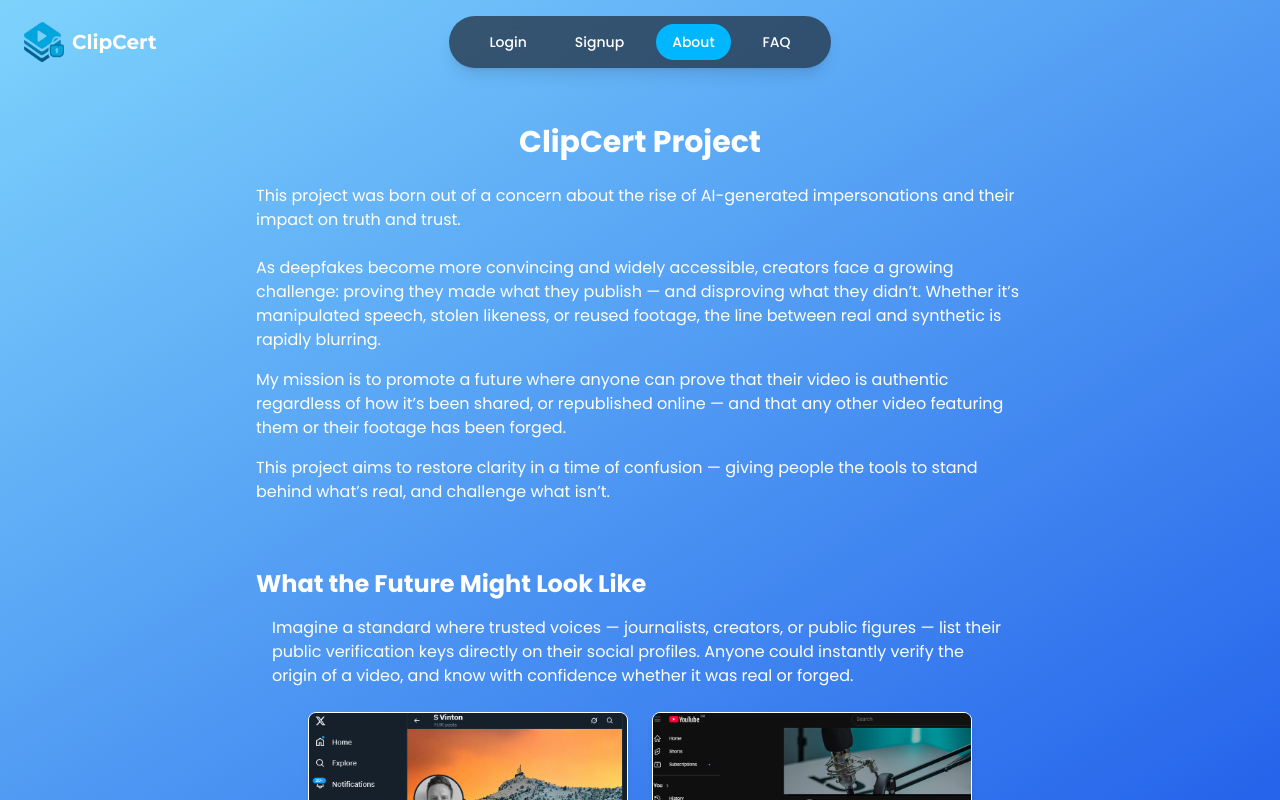
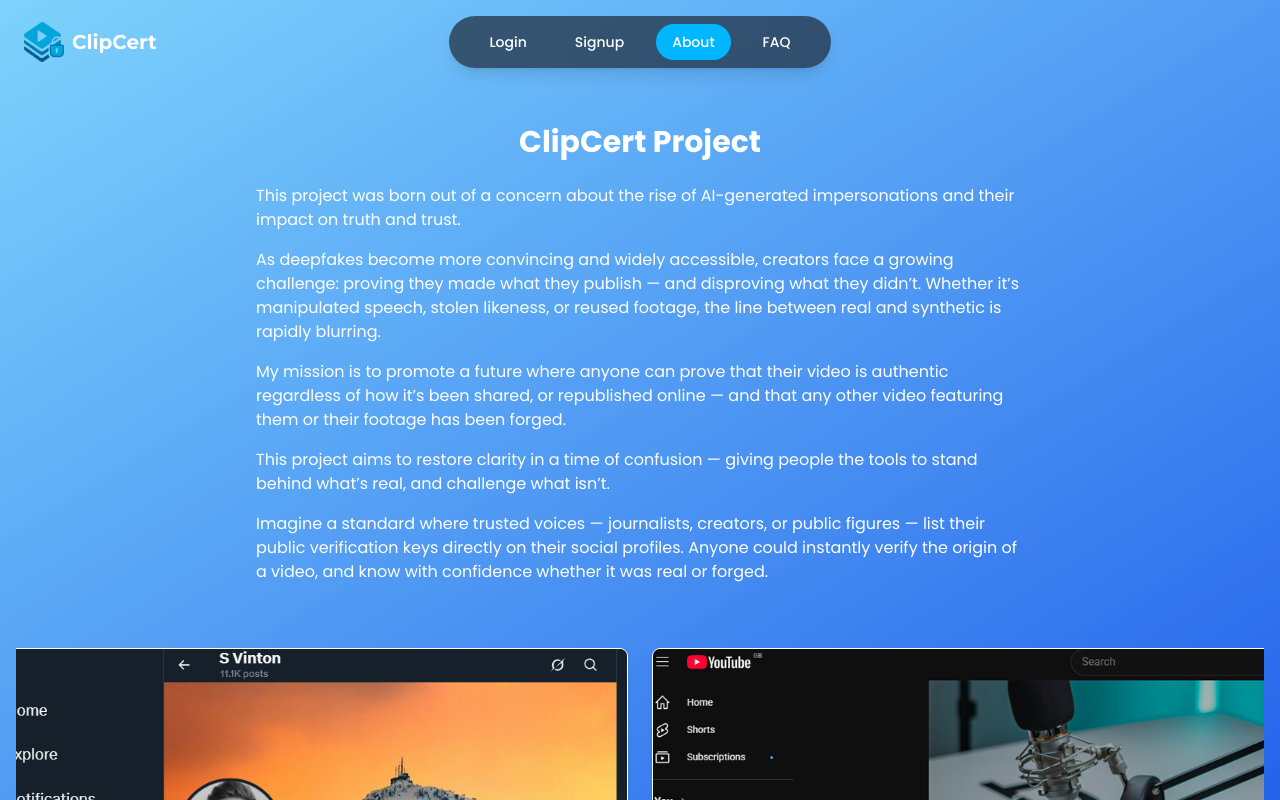
Before and after one commit to Vintr0n/AuthentiClip, a React (Vite) app in the folder frontend/: page /about in a window 1280 px wide. Built offline with nearby package versions, Linux system fonts and the light colour scheme.

Commit message:
About v4.2

```diff
--- a/frontend/src/pages/About.jsx
+++ b/frontend/src/pages/About.jsx
@@ -4,37 +4,48 @@ import youtubeImg from '../assets/youtubeExample.png';
 export default function About() {
   return (
     <div className="flex flex-col items-center min-h-screen overflow-y-auto py-10 px-4">
+
       {/* Text Section */}
       <div className="w-full max-w-3xl text-white mb-16">
         <h1 className="text-3xl font-bold mb-6 text-center">ClipCert Project</h1>
-        <p className="mb-6 text-white">
+
+        <p className="mb-4 text-white">
           This project was born out of a concern about the rise of AI-generated impersonations and their impact on truth and trust.
         </p>
+
         <p className="mb-4 text-white">
           As deepfakes become more convincing and widely accessible, creators face a growing challenge: proving they made what they publish — and disproving what they didn’t. Whether it’s manipulated speech, stolen likeness, or reused footage, the line between real and synthetic is rapidly blurring.
         </p>
+
         <p className="mb-4 text-white">
           My mission is to promote a future where anyone can prove that their video is authentic regardless of how it’s been shared, or republished online — and that any other video featuring them or their footage has been forged.
         </p>
+
+        <p className="mb-4 text-white">
+          This project aims to restore clarity in a time of confusion — giving people the tools to stand behind what’s real, and challenge what isn’t.
+        </p>
+
         <p className="text-white">
-          This project aims to restore clarity in a time of confusion — giving people the tools to stand behind what’s real, and challenge what isn’t.
+          Imagine a standard where trusted voices — journalists, creators, or public figures — list their public verification keys directly on their social profiles. Anyone could instantly verify the origin of a video, and know with confidence whether it was real or forged.
         </p>
       </div>
 
-      {/* Vision Section */}
-      <div className="w-full max-w-3xl text-white">
-        <h2 className="text-2xl font-semibold mb-4">What the Future Might Look Like</h2>
-        <p className="mb-6 text-white px-4">
-          Imagine a standard where trusted voices — journalists, creators, or public figures — list their public verification keys directly on their social profiles. Anyone could instantly verify the origin of a video, and know with confidence whether it was real or forged.
-        </p>
-
-        {/* Images */}
-        <div className="flex flex-col md:flex-row justify-center items-center gap-6 px-4">
-          <img src={twitterImg} alt="Twitter Example" className="rounded-lg border border-white shadow-md max-w-full md:max-w-xs" />
-          <img src={youtubeImg} alt="YouTube Example" className="rounded-lg border border-white shadow-md max-w-full md:max-w-xs" />
+      {/* Wide Image Section */}
+      <div className="w-full px-4 mb-16">
+        <div className="flex flex-col md:flex-row justify-center items-center gap-6">
+          <img
+            src={twitterImg}
+            alt="Twitter Example"
+            className="rounded-lg border border-white shadow-md w-full max-w-2xl"
+          />
+          <img
+            src={youtubeImg}
+            alt="YouTube Example"
+            className="rounded-lg border border-white shadow-md w-full max-w-2xl"
+          />
         </div>
 
-        <p className="text-sm text-gray-200 mt-6">
+        <p className="text-sm text-gray-200 mt-6 text-center">
           These mockups show what it could look like if platforms supported cryptographic video verification as a public standard.
         </p>
       </div>
```
